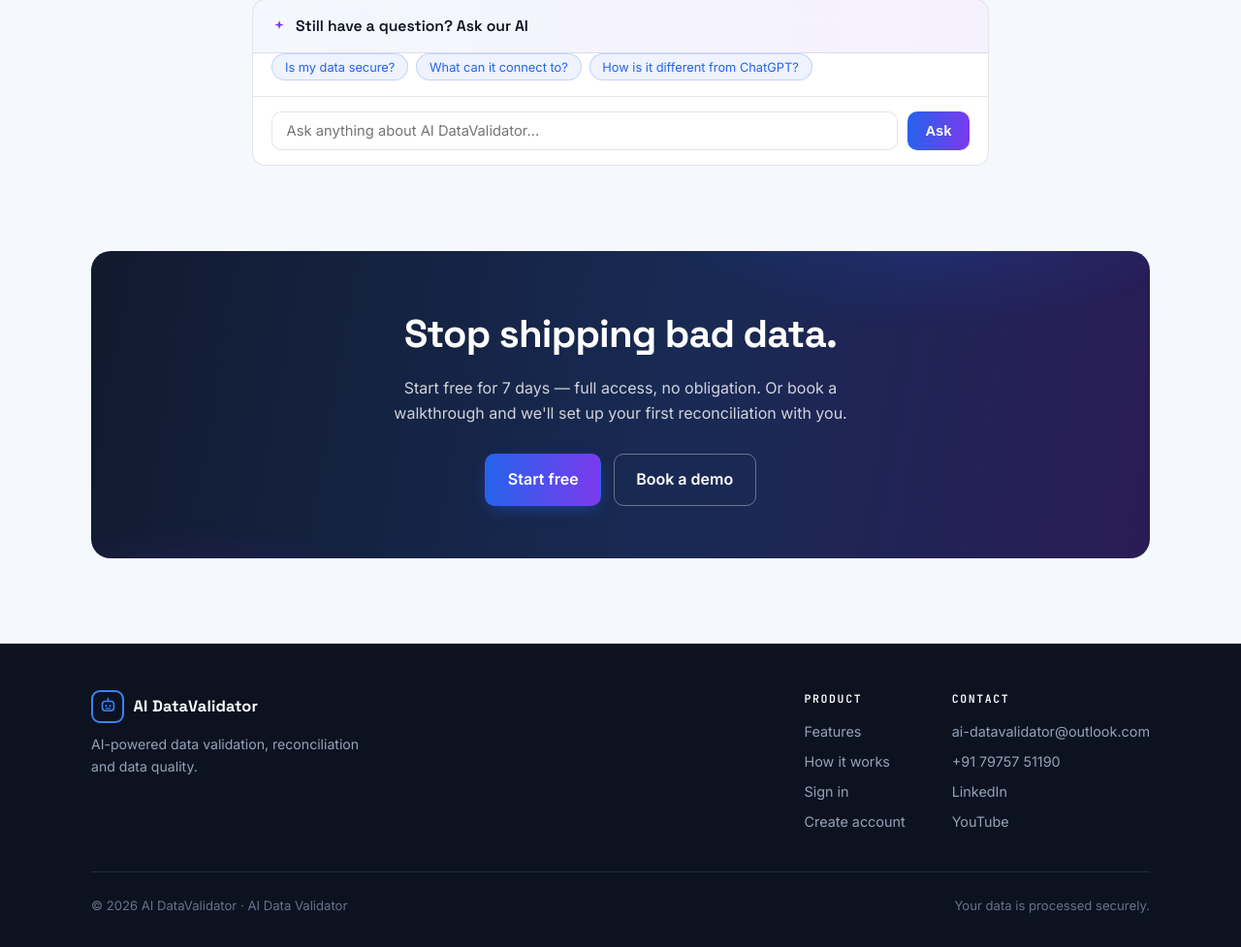
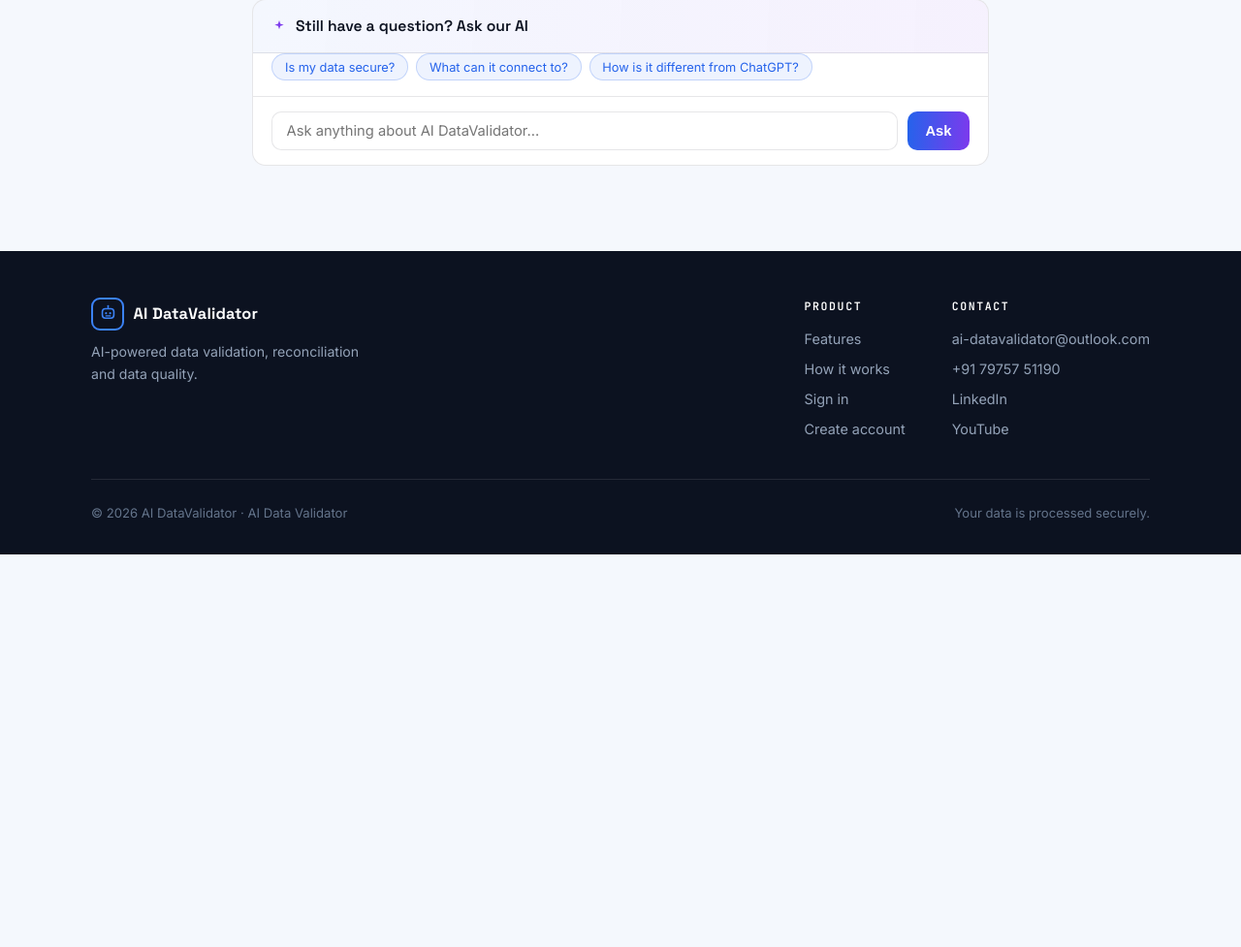
Before and after one commit to ravindraupadhyay1001-ux/ai-datavalidator, a FastAPI app: template templates/landing.html in a window 1280 px wide. Shown: the part 5113-6090 px from the top of the page at 97% size. After the commit the page ends 5685 px from the top, so only its background shows below. Run offline with FastAPI, Linux system fonts and the light colour scheme; the template is opened without the code that fills it, so the values that code supplies are empty; parts of the project's set-up code (start-up, migrations or seed data) failed here and were passed over; some libraries are stand-ins or nearby versions.

Commit message:
Landing: remove redundant CTA band, keep Contact anchor on footer
The 'Stop shipping bad data' band duplicated the hero's Start free /
Book a demo CTAs. Remove it and move id=contact onto the footer so the
nav Contact link still lands on the contact details.

Co-Authored-By: Claude Opus 4.8 <noreply@anthropic.com>

```diff
--- a/templates/landing.html
+++ b/templates/landing.html
@@ -605,22 +605,9 @@ table.cmp tbody tr:last-child td.hl{border-bottom:1.5px solid rgba(37,99,235,.28
     </div>
   </section>
 
-  <!-- CTA BAND -->
-  <section class="section" style="padding-top:0" id="contact">
-    <div class="wrap">
-      <div class="band">
-        <h2>Stop shipping bad data.</h2>
-        <p>Start free for 7 days — full access, no obligation. Or book a walkthrough and we'll set up your first reconciliation with you.</p>
-        <div class="cta-row">
-          <a class="btn btn-primary" href="/register">Start free</a>
-          <a class="btn btn-ghost" href="mailto:ai-datavalidator@outlook.com?subject=AI%20DataValidator%20demo">Book a demo</a>
-        </div>
-      </div>
-    </div>
-  </section>
 </main>
 
-<footer class="footer">
+<footer class="footer" id="contact">
   <div class="wrap">
     <div class="footer-top">
       <div>
```
